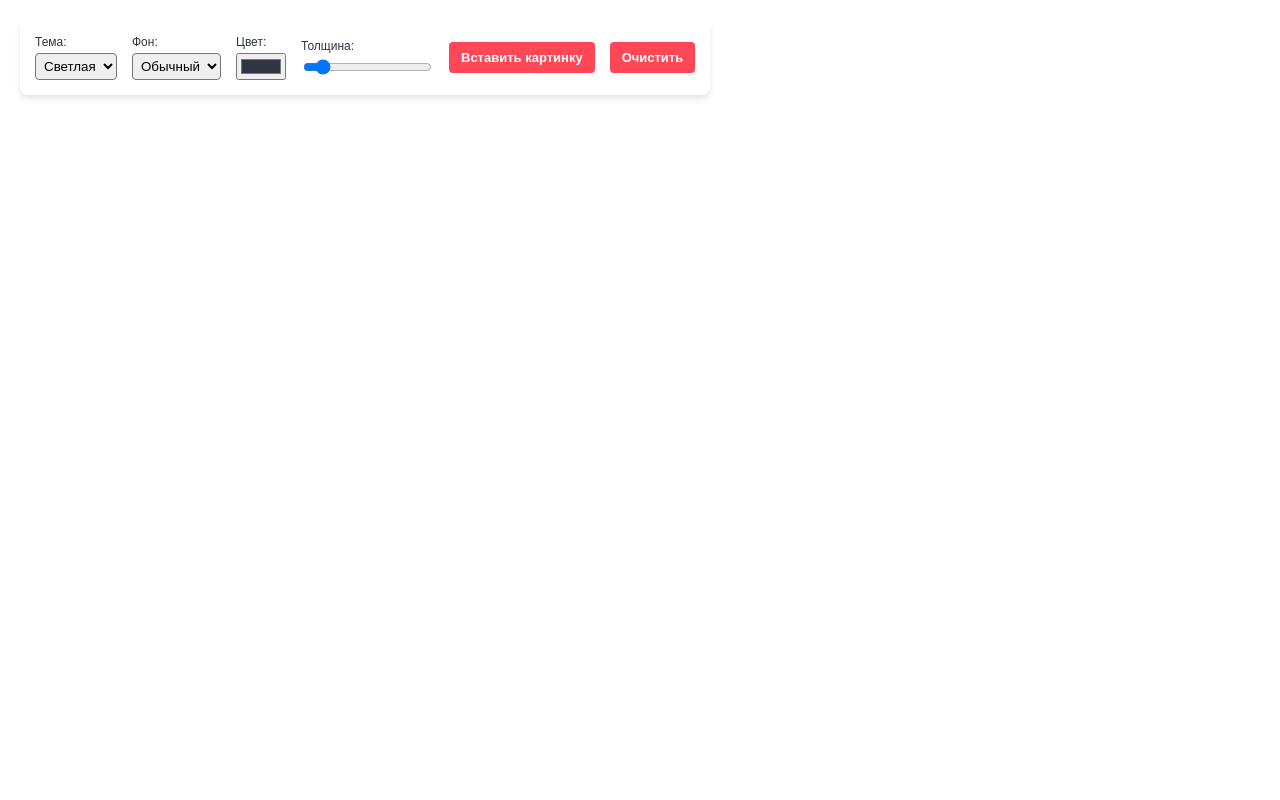
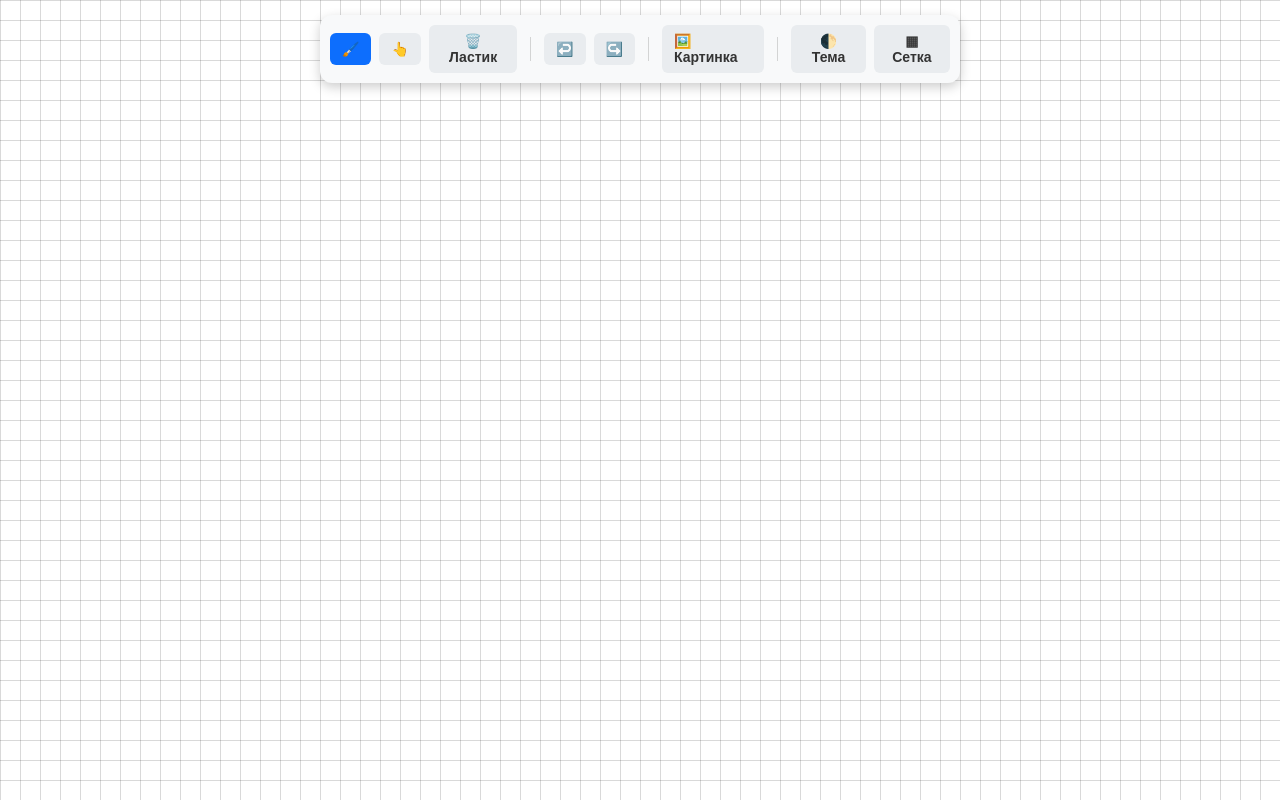
Before and after one commit to prawek/OnlineBoard, a Flask app: page / in a window 1280 px wide. Run offline with Flask 3, Linux system fonts and the light colour scheme; some libraries are stand-ins or nearby versions.

Commit message:
version 1.1.0

```diff
--- a/templates/index.html
+++ b/templates/index.html
@@ -3,241 +3,315 @@
 <head>
     <meta charset="UTF-8">
     <meta name="viewport" content="width=device-width, initial-scale=1.0">
-    <title>Онлайн-доска</title>
+    <title>Интерактивная доска</title>
+    <script src="https://cdnjs.cloudflare.com/ajax/libs/fabric.js/5.3.1/fabric.min.js"></script>
     <style>
         :root {
             --bg-color: #ffffff;
-            --text-color: #2f3542;
-            --grid-color: rgba(0, 0, 0, 0.1);
-            --panel-bg: #ffffff;
-            --panel-shadow: rgba(0, 0, 0, 0.1);
+            --grid-color: rgba(0, 0, 0, 0.15);
+            --text-color: #333333;
+            --panel-bg: #f8f9fa;
+            --btn-bg: #e9ecef;
+            --btn-text: #333;
+            --btn-active: #0d6efd;
+            --btn-active-text: #fff;
         }
 
         [data-theme="dark"] {
-            --bg-color: #1e272e;
-            --text-color: #d2dae2;
-            --grid-color: rgba(255, 255, 255, 0.1);
-            --panel-bg: #2f3542;
-            --panel-shadow: rgba(0, 0, 0, 0.5);
+            --bg-color: #1e1e1e;
+            --grid-color: rgba(255, 255, 255, 0.15);
+            --text-color: #ffffff;
+            --panel-bg: #2d2d2d;
+            --btn-bg: #3d3d3d;
+            --btn-text: #fff;
+            --btn-active: #3d8bfd;
+            --btn-active-text: #fff;
         }
 
         body {
             margin: 0;
-            padding: 0;
             overflow: hidden;
             background-color: var(--bg-color);
             color: var(--text-color);
+            transition: background-color 0.3s ease;
             font-family: sans-serif;
-            transition: background-color 0.3s;
         }
 
-        canvas {
-            cursor: crosshair;
-            display: block;
-            background-color: transparent;
+        .toolbar {
+            position: absolute;
+            top: 15px;
+            left: 50%;
+            transform: translateX(-50%);
+            background-color: var(--panel-bg);
+            padding: 10px;
+            border-radius: 12px;
+            box-shadow: 0 4px 12px rgba(0,0,0,0.2);
+            display: flex;
+            gap: 8px;
+            z-index: 10;
+            align-items: center;
         }
 
-        .grid-enabled {
+        .divider {
+            width: 1px;
+            height: 24px;
+            background-color: var(--grid-color);
+            margin: 0 5px;
+        }
+
+        button, label.custom-file-upload {
+            cursor: pointer;
+            padding: 8px 12px;
+            border: none;
+            border-radius: 6px;
+            background-color: var(--btn-bg);
+            color: var(--btn-text);
+            font-weight: bold;
+            font-size: 14px;
+            transition: all 0.2s;
+            display: inline-block;
+        }
+
+        button:hover, label.custom-file-upload:hover {
+            filter: brightness(0.9);
+        }
+
+        button.active {
+            background-color: var(--btn-active);
+            color: var(--btn-active-text);
+        }
+
+        input[type="file"] {
+            display: none;
+        }
+
+        #board-container {
+            width: 100vw;
+            height: 100vh;
+            background-size: 20px 20px;
+        }
+
+        #board-container.show-grid {
             background-image:
                 linear-gradient(to right, var(--grid-color) 1px, transparent 1px),
                 linear-gradient(to bottom, var(--grid-color) 1px, transparent 1px);
-            background-size: 30px 30px;
         }
-
-        #toolbar {
-            position: absolute;
-            top: 20px;
-            left: 20px;
-            background: var(--panel-bg);
-            padding: 15px;
-            border-radius: 8px;
-            box-shadow: 0 4px 6px var(--panel-shadow);
-            display: flex;
-            gap: 15px;
-            align-items: center;
-            transition: background-color 0.3s;
-        }
-
-        .tool-group { display: flex; flex-direction: column; font-size: 12px; gap: 4px; }
-
-        button, label.btn-upload {
-            padding: 8px 12px;
-            background-color: #ff4757;
-            color: white;
-            border: none;
-            border-radius: 4px;
-            cursor: pointer;
-            font-weight: bold;
-            text-align: center;
-            font-size: 13px;
-        }
-        button:hover, label.btn-upload:hover { background-color: #ff6b81; }
-
-        select { padding: 4px; border-radius: 4px; }
-        input[type="file"] { display: none; }
     </style>
-    <script src="https://cdnjs.cloudflare.com/ajax/libs/socket.io/4.0.1/socket.io.js"></script>
 </head>
 <body>
 
-    <div id="toolbar">
-        <div class="tool-group">
-            <label>Тема:</label>
-            <select id="themeSelect">
-                <option value="light">Светлая</option>
-                <option value="dark">Темная</option>
-            </select>
-        </div>
+    <div class="toolbar">
+        <button id="modeDraw" class="active" title="Рисовать">🖌️</button>
+        <button id="modeSelect" title="Выделение и перемещение">👆</button>
+        <button id="modeErase" title="Удалить по клику">🗑️ Ластик</button>
 
-        <div class="tool-group">
-            <label>Фон:</label>
-            <select id="gridSelect">
-                <option value="none">Обычный</option>
-                <option value="grid">В клетку</option>
-            </select>
-        </div>
+        <div class="divider"></div>
 
-        <div class="tool-group">
-            <label>Цвет:</label>
-            <input type="color" id="colorPicker" value="#2f3542">
-        </div>
+        <button id="btnUndo" title="Отменить (Ctrl+Z)">↩️</button>
+        <button id="btnRedo" title="Повторить (Ctrl+Y)">↪️</button>
 
-        <div class="tool-group">
-            <label>Толщина:</label>
-            <input type="range" id="lineWidth" min="1" max="20" value="3">
-        </div>
+        <div class="divider"></div>
 
-        <label class="btn-upload">
-            Вставить картинку
+        <label class="custom-file-upload" title="Или нажмите Ctrl+V">
             <input type="file" id="imageUpload" accept="image/*">
+            🖼️ Картинка
         </label>
 
-        <button id="clearBtn">Очистить</button>
+        <div class="divider"></div>
+
+        <button id="themeToggle">🌓 Тема</button>
+        <button id="gridToggle">▦ Сетка</button>
     </div>
 
-    <canvas id="whiteboard"></canvas>
+    <div id="board-container" class="show-grid">
+        <canvas id="board"></canvas>
+    </div>
 
     <script>
-        const socket = io();
-        const canvas = document.getElementById('whiteboard');
-        const context = canvas.getContext('2d');
+        const canvas = new fabric.Canvas('board', {
+            isDrawingMode: true,
+            selection: false
+        });
 
-        const colorPicker = document.getElementById('colorPicker');
-        const lineWidth = document.getElementById('lineWidth');
-        const clearBtn = document.getElementById('clearBtn');
-        const themeSelect = document.getElementById('themeSelect');
-        const gridSelect = document.getElementById('gridSelect');
-        const imageUpload = document.getElementById('imageUpload');
+        canvas.freeDrawingBrush.width = 3;
 
-        canvas.width = window.innerWidth;
-        canvas.height = window.innerHeight;
+        let history = [];
+        let historyStep = -1;
+        let isRestoringHistory = false;
 
-        let drawing = false;
-        let current = { x: 0, y: 0 };
+        function resizeCanvas() {
+            canvas.setWidth(window.innerWidth);
+            canvas.setHeight(window.innerHeight);
+            canvas.renderAll();
+        }
+        window.addEventListener('resize', resizeCanvas);
+        resizeCanvas();
 
-        themeSelect.addEventListener('change', (e) => {
-            const theme = e.target.value;
-            document.documentElement.setAttribute('data-theme', theme);
-            if (theme === 'dark' && colorPicker.value === '#2f3542') {
-                colorPicker.value = '#ffffff';
-            } else if (theme === 'light' && colorPicker.value === '#ffffff') {
-                colorPicker.value = '#2f3542';
+        function saveHistory() {
+            if (isRestoringHistory) return;
+            history = history.slice(0, historyStep + 1);
+            history.push(JSON.stringify(canvas));
+            historyStep++;
+        }
+
+        saveHistory();
+
+        canvas.on('object:added', saveHistory);
+        canvas.on('object:modified', saveHistory);
+        canvas.on('object:removed', saveHistory);
+
+        function undo() {
+            if (historyStep > 0) {
+                historyStep--;
+                restoreHistory();
+            }
+        }
+
+        function redo() {
+            if (historyStep < history.length - 1) {
+                historyStep++;
+                restoreHistory();
+            }
+        }
+
+        function restoreHistory() {
+            isRestoringHistory = true;
+            canvas.loadFromJSON(history[historyStep], () => {
+                canvas.renderAll();
+                isRestoringHistory = false;
+                updateBrushColor();
+            });
+        }
+
+        document.getElementById('btnUndo').addEventListener('click', undo);
+        document.getElementById('btnRedo').addEventListener('click', redo);
+
+
+        const modes = { DRAW: 'draw', SELECT: 'select', ERASE: 'erase' };
+        let currentMode = modes.DRAW;
+
+        const btnDraw = document.getElementById('modeDraw');
+        const btnSelect = document.getElementById('modeSelect');
+        const btnErase = document.getElementById('modeErase');
+
+        function setMode(mode) {
+            currentMode = mode;
+            btnDraw.classList.toggle('active', mode === modes.DRAW);
+            btnSelect.classList.toggle('active', mode === modes.SELECT);
+            btnErase.classList.toggle('active', mode === modes.ERASE);
+
+            if (mode === modes.DRAW) {
+                canvas.isDrawingMode = true;
+                canvas.selection = false;
+                canvas.forEachObject(o => o.selectable = false);
+            } else if (mode === modes.SELECT) {
+                canvas.isDrawingMode = false;
+                canvas.selection = true;
+                canvas.forEachObject(o => o.selectable = true);
+            } else if (mode === modes.ERASE) {
+                canvas.isDrawingMode = false;
+                canvas.selection = false;
+                canvas.forEachObject(o => o.selectable = false);
+            }
+        }
+
+        btnDraw.addEventListener('click', () => setMode(modes.DRAW));
+        btnSelect.addEventListener('click', () => setMode(modes.SELECT));
+        btnErase.addEventListener('click', () => setMode(modes.ERASE));
+
+        canvas.on('mouse:down', (e) => {
+            if (currentMode === modes.ERASE && e.target) {
+                canvas.remove(e.target);
+                canvas.discardActiveObject();
             }
         });
 
-        gridSelect.addEventListener('change', (e) => {
-            if (e.target.value === 'grid') {
-                canvas.classList.add('grid-enabled');
-            } else {
-                canvas.classList.remove('grid-enabled');
+
+        function addImageToCanvas(imgUrl) {
+            fabric.Image.fromURL(imgUrl, (img) => {
+                if (img.width > window.innerWidth / 2) {
+                    img.scaleToWidth(window.innerWidth / 2);
+                }
+
+                img.set({
+                    left: (window.innerWidth - img.getScaledWidth()) / 2,
+                    top: (window.innerHeight - img.getScaledHeight()) / 2,
+                    cornerColor: '#007bff',
+                    cornerStrokeColor: '#007bff',
+                    borderColor: '#007bff',
+                    transparentCorners: false
+                });
+
+                canvas.add(img);
+                canvas.setActiveObject(img);
+                setMode(modes.SELECT);
+            });
+        }
+
+        document.getElementById('imageUpload').addEventListener('change', (e) => {
+            const file = e.target.files[0];
+            if (!file) return;
+            const reader = new FileReader();
+            reader.onload = (event) => addImageToCanvas(event.target.result);
+            reader.readAsDataURL(file);
+        });
+
+
+        window.addEventListener('keydown', (e) => {
+            // Ctrl+Z - Отмена
+            if (e.ctrlKey && e.key.toLowerCase() === 'z') {
+                e.preventDefault();
+                undo();
+            }
+            // Ctrl+Y - Повтор
+            if (e.ctrlKey && e.key.toLowerCase() === 'y') {
+                e.preventDefault();
+                redo();
+            }
+            // Delete / Backspace - Удалить выделенное
+            if (e.key === 'Delete' || e.key === 'Backspace') {
+                if (e.target.tagName === 'INPUT' || e.target.tagName === 'TEXTAREA') return;
+
+                const activeObjects = canvas.getActiveObjects();
+                if (activeObjects.length) {
+                    canvas.discardActiveObject();
+                    activeObjects.forEach((obj) => canvas.remove(obj));
+                }
             }
         });
 
-        function drawLine(x0, y0, x1, y1, color, width, emit) {
-            context.beginPath();
-            context.moveTo(x0, y0);
-            context.lineTo(x1, y1);
-            context.strokeStyle = color;
-            context.lineWidth = width;
-            context.lineCap = 'round';
-            context.stroke();
-            context.closePath();
-
-            if (!emit) return;
-
-            socket.emit('draw_line', {
-                x0: x0 / canvas.width,
-                y0: y0 / canvas.height,
-                x1: x1 / canvas.width,
-                y1: y1 / canvas.height,
-                color: color,
-                width: width
-            });
-        }
-
-        const onMouseDown = (e) => { drawing = true; current.x = e.clientX; current.y = e.clientY; };
-        const onMouseUp = (e) => { if (!drawing) return; drawing = false; drawLine(current.x, current.y, e.clientX, e.clientY, colorPicker.value, lineWidth.value, true); };
-        const onMouseMove = (e) => { if (!drawing) return; drawLine(current.x, current.y, e.clientX, e.clientY, colorPicker.value, lineWidth.value, true); current.x = e.clientX; current.y = e.clientY; };
-
-        canvas.addEventListener('mousedown', onMouseDown);
-        canvas.addEventListener('mouseup', onMouseUp);
-        canvas.addEventListener('mouseout', onMouseUp);
-        canvas.addEventListener('mousemove', onMouseMove);
-
-        imageUpload.addEventListener('change', (e) => {
-            const file = e.target.files[0];
-            if (!file) return;
-
-            const reader = new FileReader();
-            reader.onload = function(event) {
-                const imgBase64 = event.target.result;
-                const img = new Image();
-                img.onload = function() {
-                    // Размещаем картинку по центру экрана для простоты
-                    const x = (canvas.width / 2) - (img.width / 2);
-                    const y = (canvas.height / 2) - (img.height / 2);
-                    context.drawImage(img, x, y);
-
-                    socket.emit('draw_image', {
-                        image: imgBase64,
-                        x: x / canvas.width,
-                        y: y / canvas.height,
-                        width: img.width / canvas.width,
-                        height: img.height / canvas.height
-                    });
+        // Ctrl+V - Вставка из буфера обмена
+        window.addEventListener('paste', (e) => {
+            const items = (e.clipboardData || window.clipboardData).items;
+            for (let item of items) {
+                if (item.type.indexOf('image') !== -1) {
+                    const blob = item.getAsFile();
+                    const reader = new FileReader();
+                    reader.onload = (event) => addImageToCanvas(event.target.result);
+                    reader.readAsDataURL(blob);
                 }
-                img.src = imgBase64;
-            };
-            reader.readAsDataURL(file);
-            e.target.value = '';
+            }
         });
 
-        socket.on('draw_line', (data) => {
-            drawLine(data.x0 * canvas.width, data.y0 * canvas.height, data.x1 * canvas.width, data.y1 * canvas.height, data.color, data.width, false);
+
+        function updateBrushColor() {
+            const isDark = document.body.getAttribute('data-theme') === 'dark';
+            canvas.freeDrawingBrush.color = isDark ? '#ffffff' : '#000000';
+        }
+        updateBrushColor();
+
+        document.getElementById('themeToggle').addEventListener('click', () => {
+            const isDark = document.body.getAttribute('data-theme') === 'dark';
+            if (isDark) {
+                document.body.removeAttribute('data-theme');
+            } else {
+                document.body.setAttribute('data-theme', 'dark');
+            }
+            updateBrushColor();
         });
 
-        socket.on('draw_image', (data) => {
-            const img = new Image();
-            img.onload = function() {
-                context.drawImage(img, data.x * canvas.width, data.y * canvas.height, data.width * canvas.width, data.height * canvas.height);
-            }
-            img.src = data.image;
-        });
-
-        clearBtn.addEventListener('click', () => {
-            context.clearRect(0, 0, canvas.width, canvas.height);
-            socket.emit('clear_canvas');
-        });
-
-        socket.on('clear_canvas', () => {
-            context.clearRect(0, 0, canvas.width, canvas.height);
-        });
-
-        window.addEventListener('resize', () => {
-            const imgData = context.getImageData(0, 0, canvas.width, canvas.height);
-            canvas.width = window.innerWidth;
-            canvas.height = window.innerHeight;
-            context.putImageData(imgData, 0, 0);
+        document.getElementById('gridToggle').addEventListener('click', () => {
+            document.getElementById('board-container').classList.toggle('show-grid');
         });
     </script>
 </body>
```
